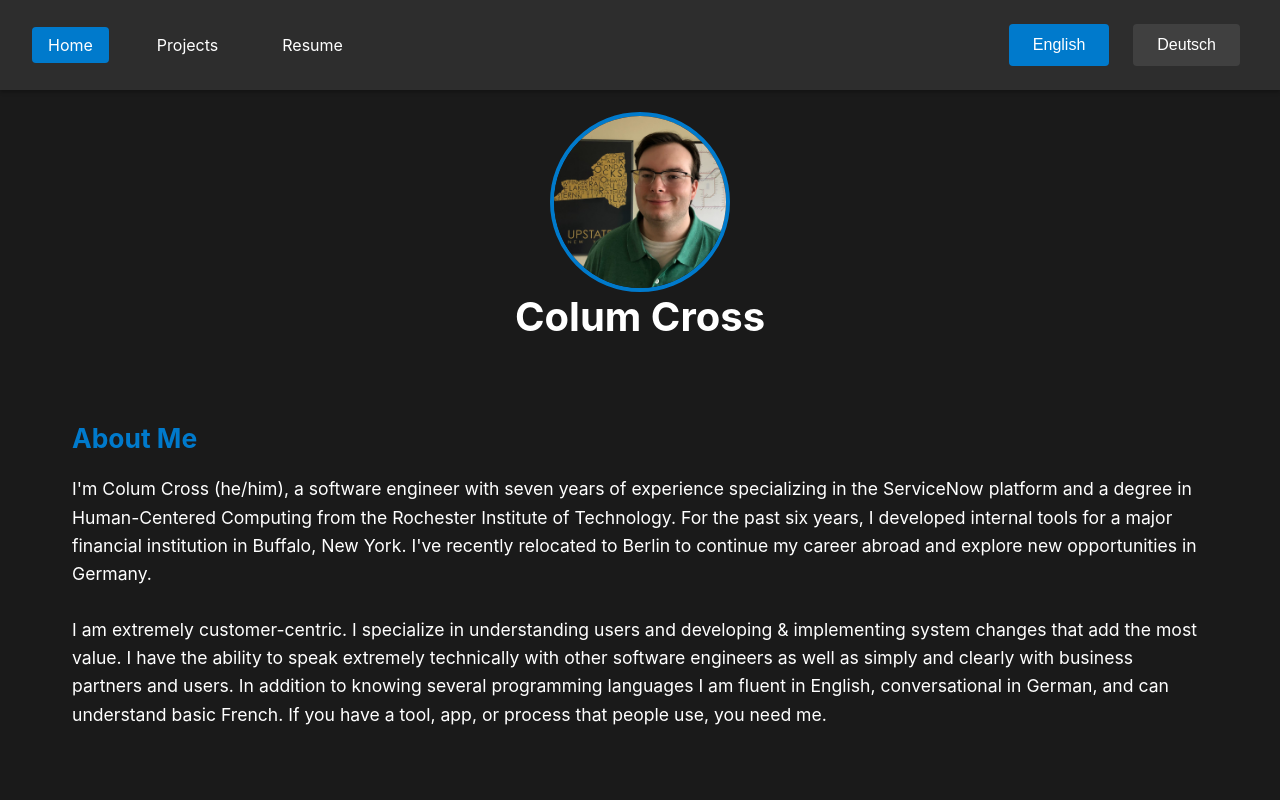
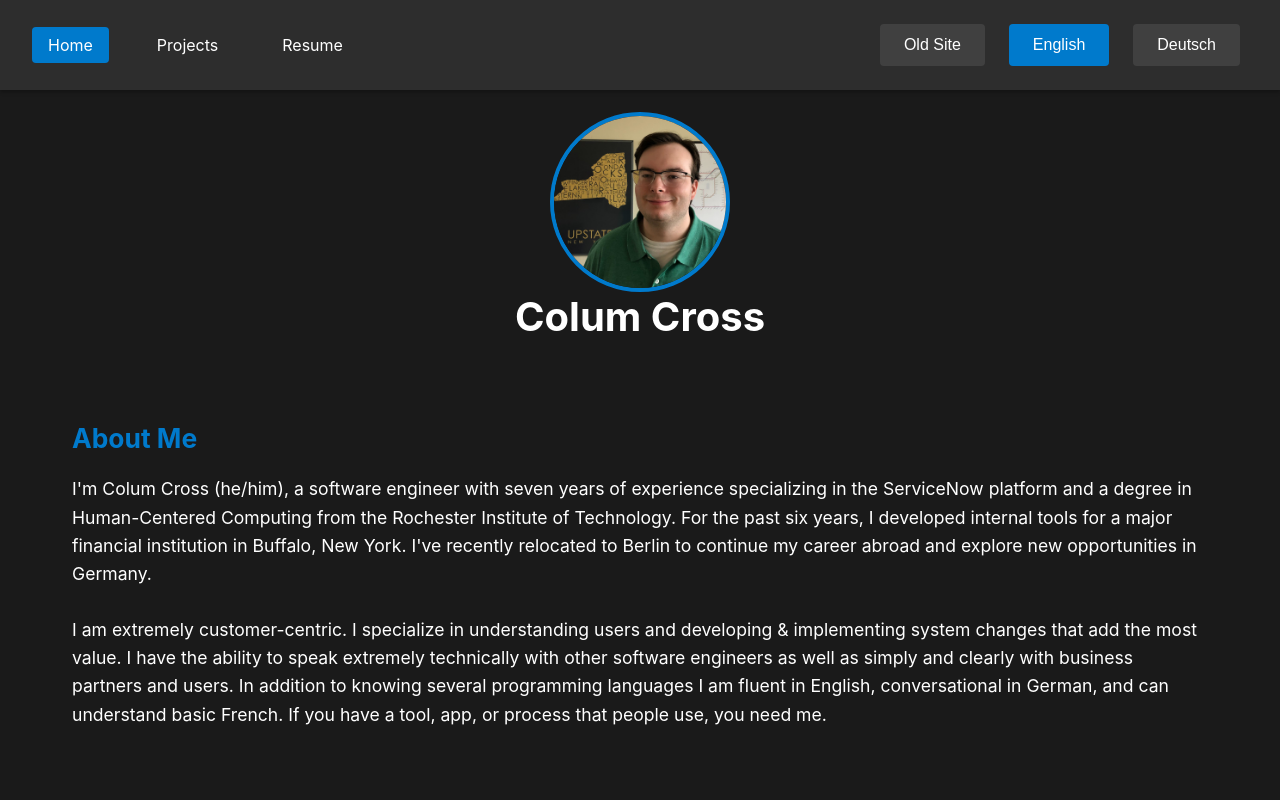
Before and after one commit to ColumCross/portfolio, a React (Create React App) app: page / in a window 1280 px wide. Shown: the top 800 px of the page. Built offline with nearby package versions, Linux system fonts and the light colour scheme.

Commit message:
Added gh-pages package. Added link to old site.

```diff
--- a/package.json
+++ b/package.json
@@ -7,6 +7,7 @@
     "@testing-library/jest-dom": "^6.6.4",
     "@testing-library/react": "^16.3.0",
     "@testing-library/user-event": "^13.5.0",
+    "gh-pages": "^6.3.0",
     "react": "^19.1.1",
     "react-dom": "^19.1.1",
     "react-scripts": "5.0.1",
--- a/src/components/Navigation.js
+++ b/src/components/Navigation.js
@@ -33,6 +33,7 @@ const Navigation = ({ currentPage, setCurrentPage, language, onLanguageChange })
       </ul>
 
       <div className="language-buttons">
+        <a href='http://columcross.com'><button className='btn btn-secondary'>Old Site</button></a>
         <button
           className={`btn ${language === 'english' ? '' : 'btn-secondary'}`}
           onClick={() => onLanguageChange('english')}
```
Also changed, not shown: 1 other file (tests, documents, lock files or other folders).
